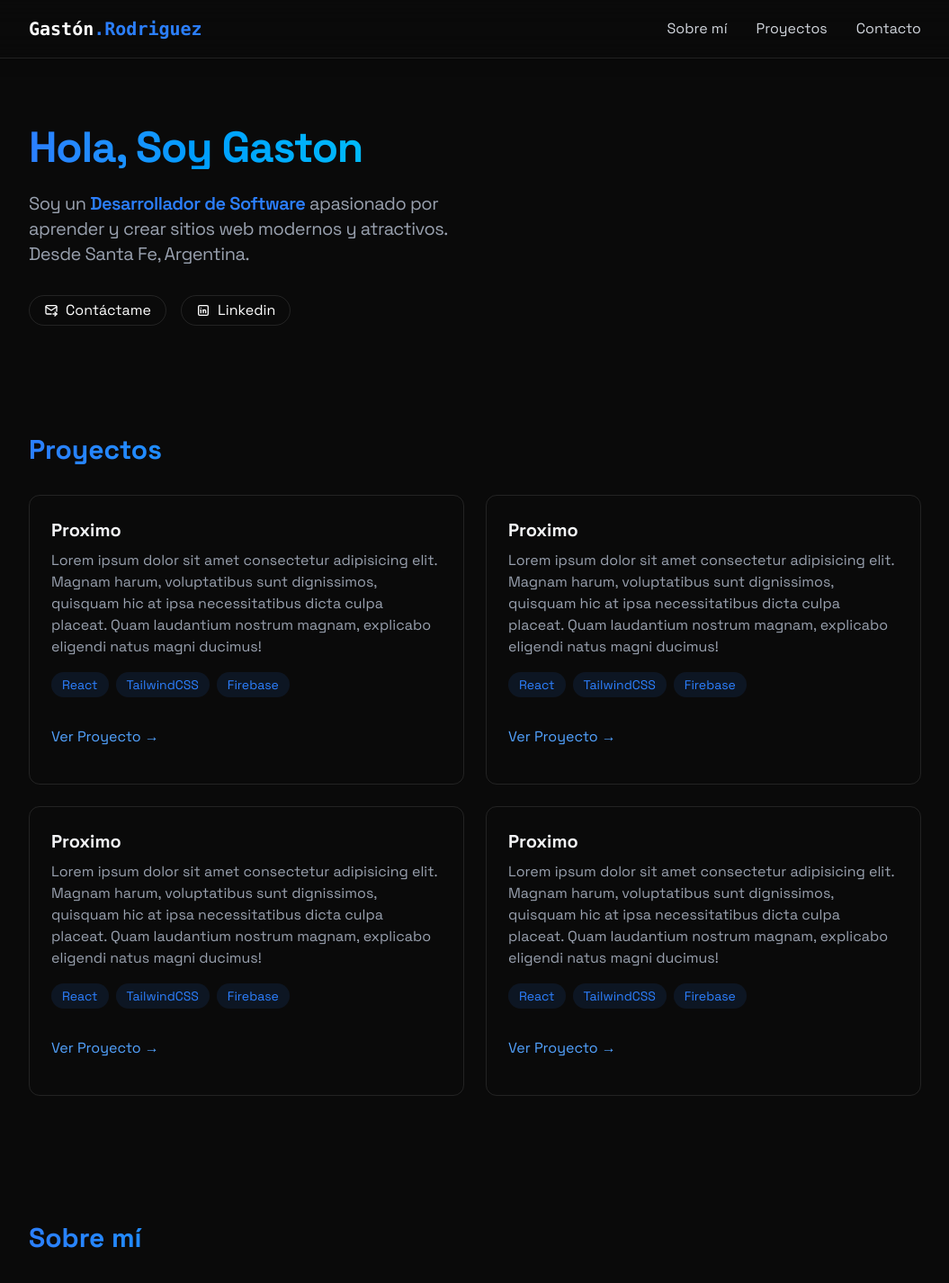
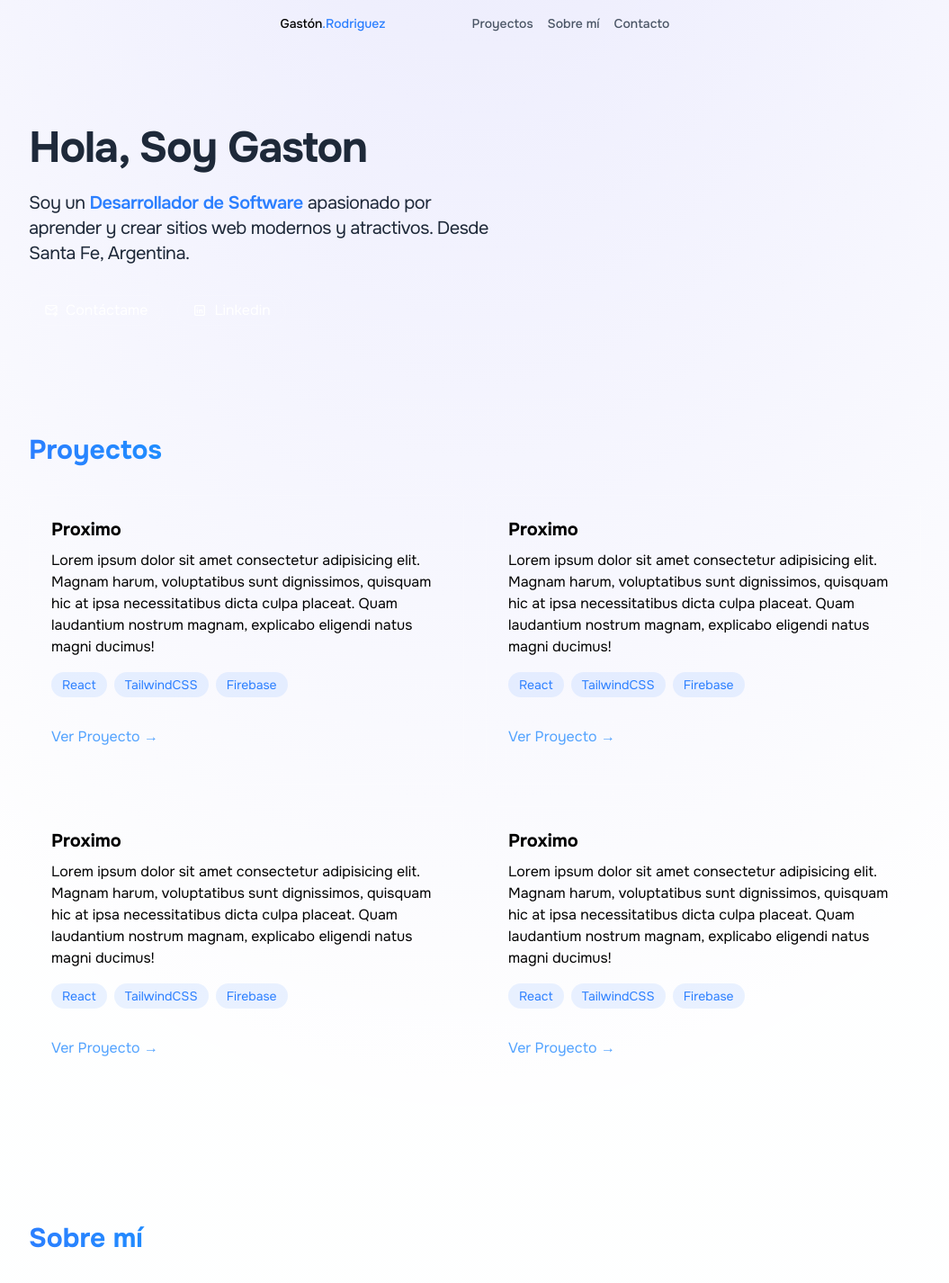
Before and after one commit to gastonr9/portfolio, a React (Vite) app: page / in a window 1280 px wide. Shown: the top 1426 px of the page at 90% size, without its empty margins (112-1167 px from the left). Built offline with nearby package versions, Linux system fonts and the light colour scheme.

Commit message:
new navbar

```diff
--- a/index.html
+++ b/index.html
@@ -6,14 +6,12 @@
     <link rel="preconnect" href="https://fonts.googleapis.com" />
     <link rel="preconnect" href="https://fonts.gstatic.com" crossorigin />
     <link
-      href="https://fonts.googleapis.com/css2?family=Space+Grotesk:wght@400;500;600;700&family=JetBrains+Mono:wght@400;700&display=swap"
+      href="https://fonts.googleapis.com/css2?family=Onest:wght@100..900&display=swap"
       rel="stylesheet"
     />
     <meta name="viewport" content="width=device-width, initial-scale=1.0" />
     <title>Gaston Rodriguez</title>
+    <script type="module" src="/src/main.jsx"></script>
   </head>
-  <body>
-    <div id="root"></div>
-    <script type="module" src="/src/main.jsx"></script>
-  </body>
+  <body id="root" class="text-black relative dark:text-white"></body>
 </html>
--- a/src/App.jsx
+++ b/src/App.jsx
@@ -6,14 +6,17 @@ import { Navbar } from "./components/Navbar";
 import { Home } from "./components/sections/Home";
 import { About } from "./components/sections/About";
 import { Projects } from "./components/sections/Projects";
-import { Contact } from "./components/sections/Contact";
+
 function App() {
   const [menuOpen, setMenuOpen] = useState(false);
   return (
     <>
+      <div className="absolute top-0 bottom-0 z-[-2] min-h-screen w-full bg-gray-50 dark:bg-gray-950 bg-[radial-gradient(ellipse_80%_80%_at_50%_-20%,rgba(217,216,255,0.5),rgba(255,255,255,0.9))] dark:bg-[radial-gradient(ellipse_80%_80%_at_50%_-20%,rgba(120,119,198,0.3),rgba(255,255,255,0))]"></div>
+
       <Navbar menuOpen={menuOpen} setMenuOpen={setMenuOpen} />
       <MobileMenu menuOpen={menuOpen} setMenuOpen={setMenuOpen} />
-      <main className="px-4">
+
+      <main className="px-4 ">
         <Home />
         <Projects />
         <About />
--- a/src/components/Navbar.jsx
+++ b/src/components/Navbar.jsx
@@ -1,51 +1,75 @@
-import { useEffect } from "react";
+import { useState, useEffect } from "react";
 import { handleEmail } from "./MailTo";
 
-export const Navbar = ({ menuOpen, setMenuOpen }) => {
+export const Navbar = () => {
+  const [scrolled, setScrolled] = useState(false);
+  const [activeSection, setActiveSection] = useState(""); // Estado para la sección activa
+
   useEffect(() => {
-    document.body.style.overflow = menuOpen ? "hidden" : "";
-  }, [menuOpen]);
+    const handleScroll = () => {
+      setScrolled(window.scrollY > 50);
+
+      // Detectar qué sección está visible
+      const sections = document.querySelectorAll("section");
+      let current = "";
+
+      sections.forEach((section) => {
+        const sectionTop = section.offsetTop - 100; // Ajuste para que detecte bien
+        if (window.scrollY >= sectionTop) {
+          current = section.getAttribute("id");
+        }
+      });
+
+      setActiveSection(current);
+    };
+
+    window.addEventListener("scroll", handleScroll);
+    return () => window.removeEventListener("scroll", handleScroll);
+  }, []);
   return (
-    <nav className="fixed top-0 w-full z-40 bg-[rgba(10,10,10,0.8)] backdrop-blur-lg border-b border-white/10 shadow-lg">
-      <div className="lg:max-w-5xl mx-auto px-4">
-        <div className="flex justify-between items-center h-16">
-          <a href="#inicio" className="font-mono text-xl font-bold text-white">
-            {" "}
-            Gastón<span className="text-blue-500">.Rodriguez</span>{" "}
+    <header className="fixed top-0 z-10 flex items-center justify-center w-full mx-auto mt-2 ">
+      <nav
+        className={`flex px-3 text-sm font-medium rounded-full text-gray-600 dark:text-gray-200 justify-center items-center transition-shadow duration-300 ${
+          scrolled ? "shadow-lg backdrop-blur-sm" : ""
+        }`}
+      >
+        <div className="pr-20">
+          <a
+            href="#inicio"
+            className="   text-black relative block px-2 py-2  "
+          >
+            Gastón<span className="text-blue-500">.Rodriguez</span>
           </a>
-          <div
-            className="w-7 h-5 relative cursor-pointer z-40 md:hidden"
-            onClick={() => setMenuOpen((prev) => !prev)}
+        </div>
+        <a
+          href="#proyectos"
+          className={`relative block px-2 py-2 transition ${
+            activeSection === "proyectos"
+              ? "text-blue-500 "
+              : "hover:text-blue-500"
+          }`}
         >
-            &#9776;
-          </div>
-          <div className="hidden md:flex items-center space-x-8 ">
+          Proyectos
+        </a>
         <a
           href="#sobre-mi"
-              className="text-gray-300 hove:text-white transition-colors"
+          className={`relative block px-2 py-2 transition ${
+            activeSection === "sobre-mi"
+              ? "text-blue-500 "
+              : "hover:text-blue-500"
+          }`}
         >
-              {" "}
-              Sobre mí{" "}
-            </a>
-            <a
-              href="#proyectos"
-              className="text-gray-300 hove:text-white transition-colors"
-            >
-              {" "}
-              Proyectos{" "}
+          Sobre mí
         </a>
 
         <a
           onClick={handleEmail}
           href="mailto:gastonhr.contacto@gmail.com"
-              className="text-gray-300 hove:text-white transition-colors"
+          className="relative block px-2 py-2 transition hover:text-blue-500 "
         >
-              {" "}
-              Contacto{" "}
+          Contacto
         </a>
-          </div>
-        </div>
-      </div>
       </nav>
+    </header>
   );
 };
--- a/src/components/sections/About.jsx
+++ b/src/components/sections/About.jsx
@@ -4,15 +4,16 @@ export const About = () => {
   return (
     <section
       id="sobre-mi"
+      data-section="sobre-mi"
       className="flex py-30  max-w-5xl container  md:pt-35 mx-auto pt-35 scroll-m-20 section w-fulljustify-center  relative"
     >
       <div className=" mx-auto px-4">
-        <h2 className=" text-3xl font-bold mb-8 bg-gradient-to-r from-blue-500 to-cyan-400 bg-clip-text text-transparent ">
+        <h2 className=" text-3xl font-bold mb-8  bg-clip-text text-transparent ">
           {""}
           Sobre mí
         </h2>
         <div className=" rounded-xl p-8 border-white/10 border hover:-translate-y-1 transition-all ">
-          <p className="text-gray-300 mb-6">
+          <p className=" mb-6">
             Me encanta trabajar con tecnologías web para construir interfaces
             limpias, responsivas y fáciles de usar. Actualmente, estoy
             desarrollando mis habilidades en HTML, CSS, JavaScript y frameworks
@@ -51,7 +52,7 @@ export const About = () => {
         <div className="grid grid-cols-1 md:grid-cols-2 gap-6 mt-8">
           <div className="p-6 rounded-xl border-white/10 border hover:-translate-y-1 transition-all">
             <h3 className="text-xl font-bold mb-4"> 🏫 Educación </h3>
-            <ul className="list-disc list-inside text-gray-300 space-y-2">
+            <ul className="list-disc list-inside  space-y-2">
               <li>
                 <strong>Técnico Superior en Desarrollo de Software</strong> -
                 Instituto de Estudios Superiores de Santa Fe (2018-2021)
@@ -60,7 +61,7 @@ export const About = () => {
           </div>
           <div className="p-6 rounded-xl border-white/10 border hover:-translate-y-1 transition-all">
             <h3 className="text-xl font-bold mb-4"> 💼 Experiencia laboral </h3>
-            <div className="space-y-4 to-gray-300">
+            <div className="space-y-4 ">
               <div>
                 <h4 className="font-semibold">
                   DevTeam | Desarrollador Web | Práctica (2018){" "}
--- a/src/components/sections/Home.jsx
+++ b/src/components/sections/Home.jsx
@@ -1,15 +1,15 @@
-import { handleEmail } from "../Mailto";
+import { handleEmail } from "../MailTo";
 export const Home = () => {
   return (
     <section
       id="inicio"
-      class="container max-w-5xl md:pt-35 mx-auto pt-35 scroll-m-20 section w-full"
+      className="container max-w-5xl md:pt-35 mx-auto pt-35 scroll-m-20 section w-full "
     >
       <div className=" px-4 max-w-xl ">
-        <h1 className="text-4xl sm:text-5xl font-bold  tracking-tight bg-gradient-to-r from-blue-500 to-cyan-400 bg-clip-text text-transparent ">
+        <h1 className="text-4xl sm:text-5xl font-bold  tracking-tight text-gray-800 bg-clip-text  ">
           Hola, Soy Gaston
         </h1>
-        <p className="  mt-6 max-w-lg tracking-tight text-xl text-gray-400 [&>strong]:text-blue-500 [&>strong]:font-semibold">
+        <p className="  mt-6 max-w-lg tracking-tight text-xl text-gray-800 [&>strong]:text-blue-500 [&>strong]:font-semibold">
           Soy un <strong>Desarrollador de Software</strong> apasionado por
           aprender y crear sitios web modernos y atractivos. Desde Santa Fe,
           Argentina.
@@ -24,7 +24,7 @@ export const Home = () => {
             className="border focus-visible:outline-none focus-visible:ring focus-visible:ring-offset-2 hover:bg-blue-500  focus:outline-none gap-2 group inline-flex items-center justify-center max-w-fit px-4 py-1 rounded-full text-md hover:scale-99 hover:shadow-[0_2px_8px_rgba(59,130,2246,0.5)]   border-white/10 hover:border-blue-500/30 text-white  "
           >
             <svg
-              class="size-4"
+              className="size-4"
               xmlns="http://www.w3.org/2000/svg"
               width="24"
               height="24"
@@ -52,7 +52,7 @@ export const Home = () => {
             className="border focus-visible:outline-none focus-visible:ring focus-visible:ring-offset-2 hover:bg-blue-500  focus:outline-none gap-2 group inline-flex items-center justify-center max-w-fit px-4 py-1 rounded-full text-md hover:scale-99 hover:shadow-[0_2px_8px_rgba(59,130,2246,0.5)]   border-white/10 hover:border-blue-500/30 text-white "
           >
             <svg
-              class="size-4"
+              className="size-4"
               xmlns="http://www.w3.org/2000/svg"
               width="24"
               height="24"
--- a/src/components/sections/Projects.jsx
+++ b/src/components/sections/Projects.jsx
@@ -2,14 +2,14 @@ export const Projects = () => {
   return (
     <section id="proyectos" className=" items-center justify-center pt-30">
       <div className=" max-w-5xl  mx-auto px-4">
-        <h2 className="text-3xl font-bold mb-8 bg-gradient-to-r from-blue-500 to-cyan-400 bg-clip-text text-transparent ">
+        <h2 className="text-3xl font-bold mb-8 bg-clip-text text-transparent ">
           {" "}
           Proyectos
         </h2>
         <div className="grid grid-cols-1 md:grid-cols-2 gap-6">
           <div className="p-6 rounded-xl border border-white/10 hover:-translate-y-1 hover:border-blue-500/30 hover:shadow-[0_2px_8px_rgba(59,130,246,0.2)] transition">
             <h3 className="text-xl font-bold mb-2">Proximo</h3>
-            <p className="text-gray-400 mb-4">
+            <p className=" mb-4">
               Lorem ipsum dolor sit amet consectetur adipisicing elit. Magnam
               harum, voluptatibus sunt dignissimos, quisquam hic at ipsa
               necessitatibus dicta culpa placeat. Quam laudantium nostrum
@@ -38,7 +38,7 @@ export const Projects = () => {
           </div>
           <div className="p-6 rounded-xl border border-white/10 hover:-translate-y-1 hover:border-blue-500/30 hover:shadow-[0_2px_8px_rgba(59,130,246,0.2)] transition">
             <h3 className="text-xl font-bold mb-2">Proximo</h3>
-            <p className="text-gray-400 mb-4">
+            <p className=" mb-4">
               Lorem ipsum dolor sit amet consectetur adipisicing elit. Magnam
               harum, voluptatibus sunt dignissimos, quisquam hic at ipsa
               necessitatibus dicta culpa placeat. Quam laudantium nostrum
@@ -67,7 +67,7 @@ export const Projects = () => {
           </div>
           <div className="p-6 rounded-xl border border-white/10 hover:-translate-y-1 hover:border-blue-500/30 hover:shadow-[0_2px_8px_rgba(59,130,246,0.2)] transition">
             <h3 className="text-xl font-bold mb-2">Proximo</h3>
-            <p className="text-gray-400 mb-4">
+            <p className=" mb-4">
               Lorem ipsum dolor sit amet consectetur adipisicing elit. Magnam
               harum, voluptatibus sunt dignissimos, quisquam hic at ipsa
               necessitatibus dicta culpa placeat. Quam laudantium nostrum
@@ -96,7 +96,7 @@ export const Projects = () => {
           </div>
           <div className="p-6 rounded-xl border border-white/10 hover:-translate-y-1 hover:border-blue-500/30 hover:shadow-[0_2px_8px_rgba(59,130,246,0.2)] transition">
             <h3 className="text-xl font-bold mb-2">Proximo</h3>
-            <p className="text-gray-400 mb-4">
+            <p className=" mb-4">
               Lorem ipsum dolor sit amet consectetur adipisicing elit. Magnam
               harum, voluptatibus sunt dignissimos, quisquam hic at ipsa
               necessitatibus dicta culpa placeat. Quam laudantium nostrum
--- a/src/index.css
+++ b/src/index.css
@@ -1,17 +1,17 @@
 @import "tailwindcss";
+@custom-variant dark (&:where(.dark, .dark *));
 
+:root {
+  color-scheme: light dark;
+}
 html,
 body {
   margin: 0;
   padding: 0;
-  font-family: "Space Grotesk", sans-serif;
-  background: #0a0a0a;
-  color: #f3f4f6;
+  font-family: "Onest", sans-serif;
+  color: black;
 }
-.section {
-  display: block;
-  unicode-bidi: isolate;
-}
+
 body {
   position: relative;
   display: block;
@@ -19,4 +19,14 @@ body {
 }
 html {
   scroll-behavior: smooth;
+  line-height: 1.5;
 }
+
+.section {
+  display: block;
+  unicode-bidi: isolate;
+}
+
+h2 {
+  @apply bg-gradient-to-r from-blue-500 to-cyan-400;
+}
```
Lines whose indentation alone changed are shown as unchanged.
